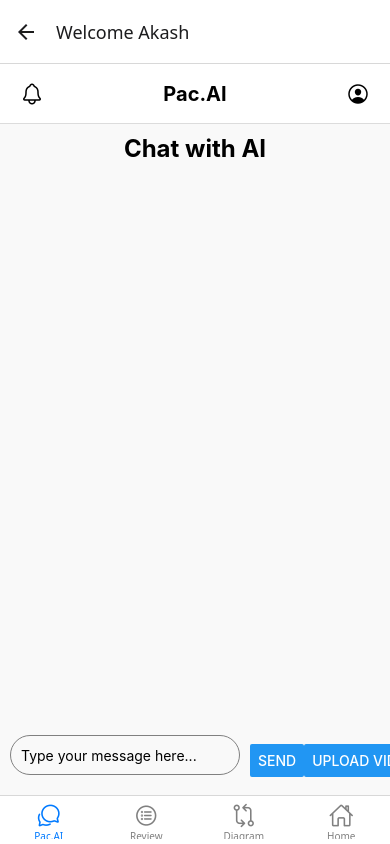
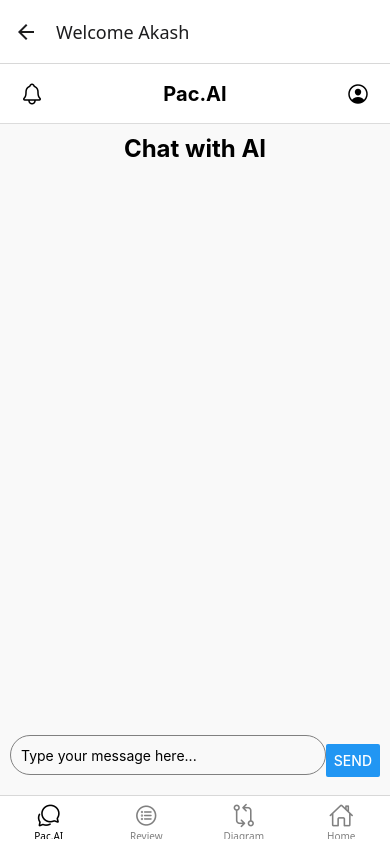
Before and after one commit to imfoobar42/xlab-chatApp, a React Native app: screen /BottomTabs in a window 390 px wide. Built offline with nearby package versions, Linux system fonts and the light colour scheme.

Commit message:
Updated review page and chat page

```diff
--- a/navigation/BottomTabs.js
+++ b/navigation/BottomTabs.js
@@ -34,7 +34,7 @@
 
           return <Ionicons name={iconName} size={size} color={color} />;
         },
-        tabBarActiveTintColor: '#007AFF',
+        tabBarActiveTintColor: '##8B008B',
         tabBarInactiveTintColor: 'gray',
         headerShown: false, // Hide default header since we are adding CustomHeader manually
       })}
--- a/screens/ChatScreen.js
+++ b/screens/ChatScreen.js
@@ -1,6 +1,5 @@
 import React, { useState } from 'react';
 import { View, Text, TextInput, Button, StyleSheet, ScrollView, Image } from 'react-native';
-import * as DocumentPicker from 'expo-document-picker'; // Import expo document picker
 
 // Import your bot logo
 import botLogo from '../assets/Logo.png'; // Replace with the path to your logo image
@@ -8,7 +7,6 @@
 export default function ChatScreen() {
   const [message, setMessage] = useState('');
   const [chatHistory, setChatHistory] = useState([]);
-  const [video, setVideo] = useState(null);
 
   // Simulate a chatbot response
   const handleSend = () => {
@@ -19,22 +17,6 @@
         { sender: 'bot', text: `You said "${message}"` }, // Simulated response from the bot
       ]);
       setMessage('');
-    }
-  };
-
-  // Handle video selection
-  const handleVideoSelect = async () => {
-    try {
-      const result = await DocumentPicker.getDocumentAsync({
-        type: '*/*', // Allows all file types, you can limit to videos by using 'video/*'
-      });
-
-      if (result.type === 'success' && result.uri) {
-        setVideo(result); // Store the selected video
-        console.log(result);
-      }
-    } catch (err) {
-      console.log('Error picking document', err);
     }
   };
 
@@ -65,20 +47,9 @@
           onChangeText={setMessage}
           placeholder="Type your message here..."
         />
-        <View style={styles.buttonsContainer}>
-          {/* Send Button */}
-          <Button title="Send" onPress={handleSend} />
-          {/* Video Upload Button */}
-          <Button title="Upload Video" onPress={handleVideoSelect} />
-        </View>
+        {/* Send Button */}
+        <Button title="Send" onPress={handleSend} />
       </View>
-
-      {/* Optional: Display the uploaded video (if any) */}
-      {video && (
-        <View style={styles.videoPreview}>
-          <Text>Video: {video.name}</Text>
-        </View>
-      )}
     </View>
   );
 }
@@ -112,6 +83,7 @@
     flexDirection: 'row', // Align input field and buttons horizontally
     justifyContent: 'space-between',
     alignItems: 'center',
+    marginTop: 10,
   },
   input: {
     height: 40,
@@ -122,15 +94,4 @@
     marginBottom: 10,
     flex: 1, // Allow the input field to take up available space
   },
-  buttonsContainer: {
-    flexDirection: 'row', // Align buttons horizontally
-    justifyContent: 'space-between',
-    marginLeft: 10,
-  },
-  videoPreview: {
-    marginTop: 10,
-    padding: 10,
-    backgroundColor: '#f0f0f0',
-    borderRadius: 5,
-  },
 });
--- a/screens/ReviewScreen.js
+++ b/screens/ReviewScreen.js
@@ -1,10 +1,40 @@
-import React from 'react';
-import { View, Text, StyleSheet } from 'react-native';
+import React, { useState } from 'react';
+import { View, Text, Button, StyleSheet, Alert } from 'react-native';
+import * as DocumentPicker from 'expo-document-picker'; // Import expo document picker
 
-export default function PlanScreen() {
+export default function ReviewScreen() {
+  const [video, setVideo] = useState(null);
+
+  // Handle video upload
+  const handleVideoSelect = async () => {
+    try {
+      const result = await DocumentPicker.getDocumentAsync({
+        type: 'video/*', // Allow only video files (you can change it if needed)
+      });
+
+      if (result.type === 'success' && result.uri) {
+        setVideo(result); // Store the selected video
+        console.log(result);
+        Alert.alert('Success', 'Video uploaded successfully');
+      }
+    } catch (err) {
+      console.log('Error picking document', err);
+      Alert.alert('Error', 'There was an issue with the upload');
+    }
+  };
+
   return (
     <View style={styles.container}>
-      <Text style={styles.text}>Plan</Text>
+      <Text style={styles.text}>Upload a Video</Text>
+
+      <Button title="Upload Video" onPress={handleVideoSelect} />
+
+      {/* Optional: Display the uploaded video info */}
+      {video && (
+        <View style={styles.videoPreview}>
+          <Text>Video: {video.name}</Text>
+        </View>
+      )}
     </View>
   );
 }
@@ -12,4 +42,10 @@
 const styles = StyleSheet.create({
   container: { flex: 1, alignItems: 'center', justifyContent: 'center' },
   text: { fontSize: 20, fontWeight: 'bold' },
+  videoPreview: {
+    marginTop: 20,
+    padding: 10,
+    backgroundColor: '#f0f0f0',
+    borderRadius: 5,
+  },
 });
```
